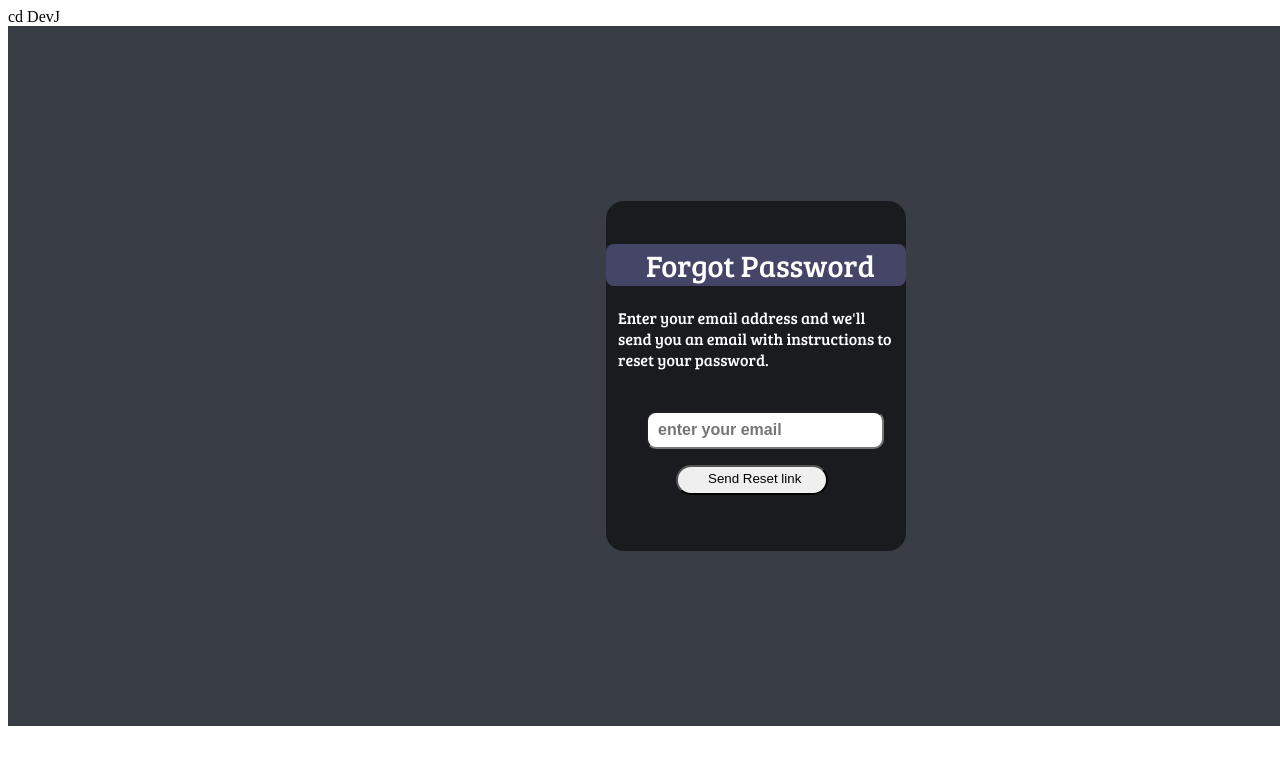
After one commit to mittaludit236/Be_pop_professional_npm_init, a Node server app: page /forget in a window 1280 px wide; the page is wider, and only the part inside the window is pictured. The commit adds this page. Shown: the top 765 px of that part. Run offline with Node 20, Linux system fonts and the light colour scheme; some libraries are stand-ins or nearby versions.

Commit message:
forgot_pass_created

```diff
--- a/index.js
+++ b/index.js
@@ -1,13 +1,23 @@
 const express=require("express");
 const app=express();
+var vld=false;
 const mongoose=require("mongoose");
-app.use(express.json());
+const saltRounds=process.env.SALT;
+// app.use(express.json());
+const bodyParser = require("body-parser");
 const passport=require("passport");
 require("dotenv").config();
 const ejs = require("ejs");
-const authR=require("./routes/auth");
+const User=require("./models/User");
+const bcrypt=require("bcrypt");
+const {getToken}=require("./utilities/help");
+// const authR=require("./routes/auth");
 app.set('view engine', 'ejs');
+const nodemailer=require("nodemailer");
+app.use(bodyParser.urlencoded({extended: true}));
 app.use(express.static("public"));
+var ema,token;
+const crypto=require("crypto");
 mongoose.connect("mongodb+srv://mittal_udit:"+process.env.MONGO_PASS+"@bepop.qdakrai.mongodb.net/?retryWrites=true&w=majority",{
     useNewUrlParser: true,
     useUnifiedTopology: true,
@@ -35,7 +45,111 @@ passport.use( new JwtStrategy(opts,function(jwt_payload,done){
 app.get("/",(req,res)=>{
     res.render("home_pg");
 });
-app.use("/auth",authR);
+app.get("/sign_up",(req,res)=>{
+    res.render("signup");
+});
+app.post("/sign_up", async(req,res)=>{
+    console.log("hello");
+    console.log(req.body);
+    const {Name,email,password}=req.body;
+    if(!Name || !email || !password)
+    return res.status(400).json({err: "Invalid request"});
+    const user=await User.findOne({email: email});
+    if(user)
+    return res.status(402).json({err: "A user with this email already exists"});
+    const hashed=await bcrypt.hash(password,10);
+    const newUserD={Name,password: hashed,email};
+    const newUser=await User.create(newUserD);
+    const token=await getToken(email,newUser);
+    const uReturn={...newUser.toJSON(),token};
+    delete uReturn.password;
+    return res.status(200).json(uReturn);
+});
+// app.use("/auth",authR);
+app.post("/",async(req,res)=>{
+    console.log("hellonnn");
+    const {email,password}=req.body;
+    if(!email || !password)
+    return res.status(401).json({err: "Invalid username or password"});
+    const user=await User.findOne({email: email});
+    if(!user)
+    return res.status(401).json({err: "Invalid username or password"});
+    const isValid=bcrypt.compare(password,user.password);
+    if(!isValid)
+    return res.status(401).json({err: "Invalid username or password"});
+    const token=await getToken(email,user);
+    const uReturn={...user.toJSON(),token};
+    delete uReturn.password;
+    return res.status(200).json(uReturn);
+});
+app.get("/forget",(req,res)=>{
+    res.render("forget");
+});
+app.post("/forget",async(req,res)=>{
+    vld=false;
+    ema=req.body.email;
+    console.log(ema);
+    const user=await User.findOne({ email: ema });
+        if (!user) {
+          res.status(404).send('User not found');
+        } else {
+          token =crypto.randomBytes(20).toString('hex');
+          console.log(token);
+          user.token=token;
+            user.save();
+              const transporter = nodemailer.createTransport({
+                host: 'smtp.gmail.com',
+                port: 587,
+                secure: false,
+                requireTLS: true,
+                auth: { //user details from which mail to be sent
+                  user: 'initnpm446@gmail.com',
+                  pass: process.env.NODE_M_PWD
+                }
+              });
+              const mailOptions = { //mail sending
+                from: 'initnpm446@gmail.com',
+                to: ema,
+                subject: 'Test email',
+                html: `<p>You are receiving this email because you (or someone else) has requested a password reset for your account.</p>
+                <p>Please click on the following link, or paste this into your browser to complete the process:</p>
+                <a href="http://localhost:3000/reset/${token}">Click on this</a>
+                <p>If you did not request this, please ignore this email and your password will remain unchanged.</p>`
+              };
+              transporter.sendMail(mailOptions, (error, info) => {
+                if (error) {
+                  console.log(error);
+                } else {
+                  console.log('Email sent: ' + info.response);
+                  res.send("Verification email sent!");
+                }
+              });
+        }
+});
+app.get("/reset/:token",(req,res)=>{
+    res.render("reset_password");
+});
+app.post("/reset/:token",async(req,res)=>{
+    if(!vld)
+    {
+    const password = req.body.password;
+    const user=await User.findOne({email: ema});
+    console.log(user.email);
+    if (!user) {
+        res.status(404).send('Invalid Link');
+      } else {
+        console.log(user.email);
+        bcrypt.hash(password,saltRounds,async(err,hash)=>{
+          const hf=await User.updateMany({ email: ema }, { password: hash});
+          vld=true;
+          res.send("Password succesfully changed!!");
+        });
+
+}
+    }
+else
+res.send("Invalid Link");
+});
 app.listen(3000,()=>{
     console.log("Server started on port 3000");
 });
--- a/models/User.js
+++ b/models/User.js
@@ -1,10 +1,6 @@
 const mongoose=require("mongoose");
 const UserSchema=new mongoose.Schema({
-    firstName:{
-        type: String,
-        required: true,
-    },
-    lastName:{
+    Name:{
         type: String,
         required: true,
     },
--- a/package.json
+++ b/package.json
@@ -10,12 +10,15 @@
   "license": "ISC",
   "dependencies": {
     "bcrypt": "^5.1.1",
+    "body-parser": "^1.20.2",
+    "crypto": "^1.0.1",
     "dotenv": "^16.3.1",
     "ejs": "^3.1.9",
     "express": "^4.18.2",
     "jsonwebtoken": "^9.0.2",
     "mongodb": "^6.2.0",
     "mongoose": "^8.0.0",
+    "nodemailer": "^6.9.7",
     "passport": "^0.6.0",
     "passport-jwt": "^4.0.1"
   }
--- /dev/null
+++ b/views/forget.ejs
@@ -0,0 +1,91 @@
+<!DOCTYPE html>
+<html lang="en">
+
+<head>
+    <meta charset="UTF-8">
+    <meta http-equiv="X-UA-Compatible" content="IE=edge">
+    <meta name="viewport" content="width=device-width, initial-scale=1.0">
+    <title>Forgot Password</title>
+    <link href="https://fonts.googleapis.com/css2?family=Bree+Serif&display=swap" rel="stylesheet">
+</head>
+<style>
+    #container {
+
+        background-color: #393e46;
+        width: 100%;
+        height: 700px;
+        width: 1496px;
+        display: flex;
+        justify-content: center;
+        align-items: center;
+        font-family: 'Bree Serif', serif;
+    }
+
+    .box {
+
+        display: flex;
+        flex-direction: column;
+        justify-content: center;
+        height: 350px;
+        background-color: #191a1df2;
+        color: white;
+        border-radius: 18px;
+    }
+
+    .hprimary {
+        padding-left: 40px;
+        font-size: 1.9rem;
+        position: relative;
+        background-color:#454568;
+        border-radius: 8px;
+    }
+
+    .innerbox {
+        display: flex;
+        align-items: center;
+        padding: 5px 10px 10px 12px;
+    }
+
+    .email {
+        margin: 15px 0px 15px 40px;
+        padding: 8px 5px 8px 10px;
+        font-size: 1rem;
+        font-weight: bold;
+        border-radius: 10px;
+    }
+
+    .password {
+        display: flex;
+        text-transform: none;
+        color: black;
+        margin: 1px 7px 13px 70px;
+        padding: 4px 25px 7px 30px;
+        border-radius: 15px;
+    }
+</style>cd DevJ
+<body>
+    <form action="/forget" method="post">
+    <section id="container">
+        <!-- Forget password form -->
+        <!-- <form action="/forget" method="post">
+    <input type="email" name="email" placeholder="Email address" required>
+    <button type="submit">Send reset link</button>
+  </form> -->
+        <div class="box" style="width: 300px;">
+            <div class="hprimary">Forgot Password</div>
+            <div class="innerb">
+                <p class="innerbox">
+                    Enter your email address and we'll send you an email with instructions to reset your password.
+                </p>
+                <div class="form-outline">
+                    <input type="email" id="typeEmail" name="email" class="email" placeholder="enter your email" required>
+
+                </div>
+                <button type="submit" class="password">Send Reset link</button>
+            </div>
+        </div>
+    </section>
+</form>
+</body>
+
+</html>
```
Also changed, not shown: routes/auth.js (+4 -3 lines), views/home_pg.ejs (+4 -3 lines), views/reset_password.ejs (added, +83 -0 lines), views/signup.ejs (added, +116 -0 lines), 1 other file.
